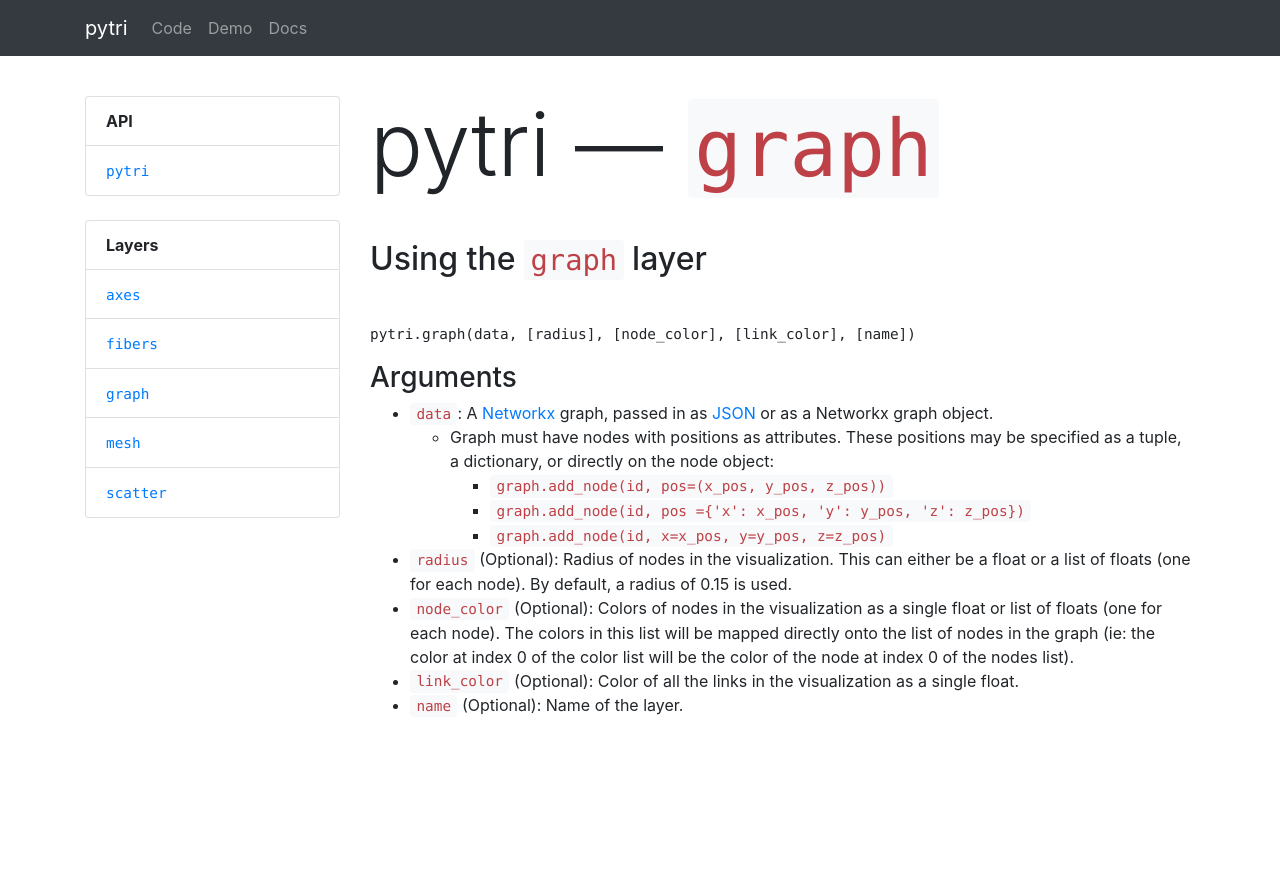
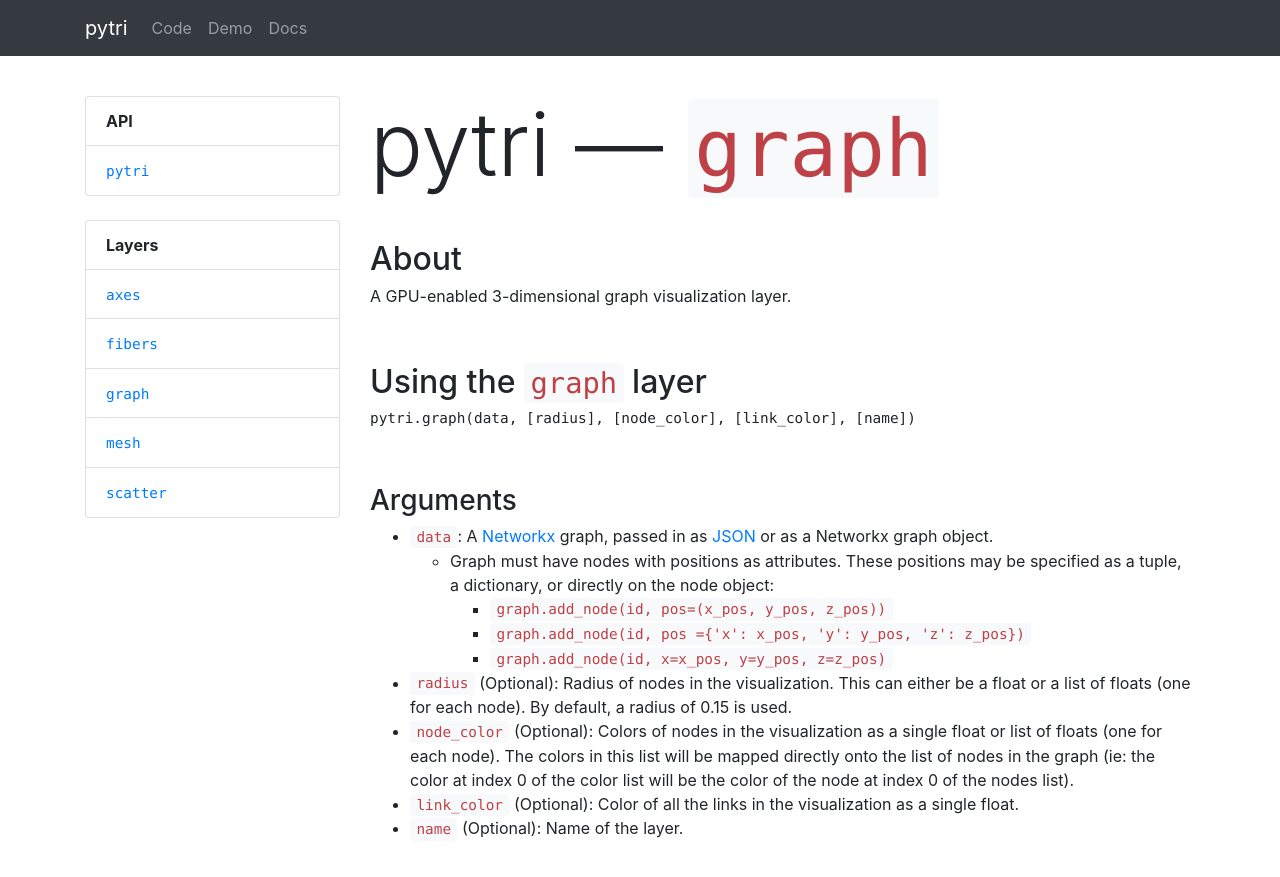
Before and after one commit to aplbrain/pytri, a Jekyll site: the page built from docs/docs/graph.md, in a window 1280 px wide. Shown: the top 877 px of the page. Built offline with Jekyll 4.4.1, drawn with Linux system fonts in a browser that asks for light colours.

Commit message:
added an about section for graph

````diff
--- a/docs/docs/graph.md
+++ b/docs/docs/graph.md
@@ -6,14 +6,15 @@
 <h1 class="display-2">pytri — <code>graph</code></h1>
 
 <br />
+## About
+A GPU-enabled 3-dimensional graph visualization layer.
 
+<br />
 ## Using the `graph` layer
-<br />
-
 ```python
 pytri.graph(data, [radius], [node_color], [link_color], [name])
 ```
-
+<br />
 ### Arguments
 * `data`: A [Networkx](https://networkx.github.io/documentation/networkx-1.10/overview.html) graph, passed in as [JSON](https://networkx.github.io/documentation/networkx-1.10/reference/readwrite.json_graph.html) or as a Networkx graph object.
     * Graph must have nodes with positions as attributes. These positions may be specified as a tuple, a dictionary, or directly on the node object:
````
